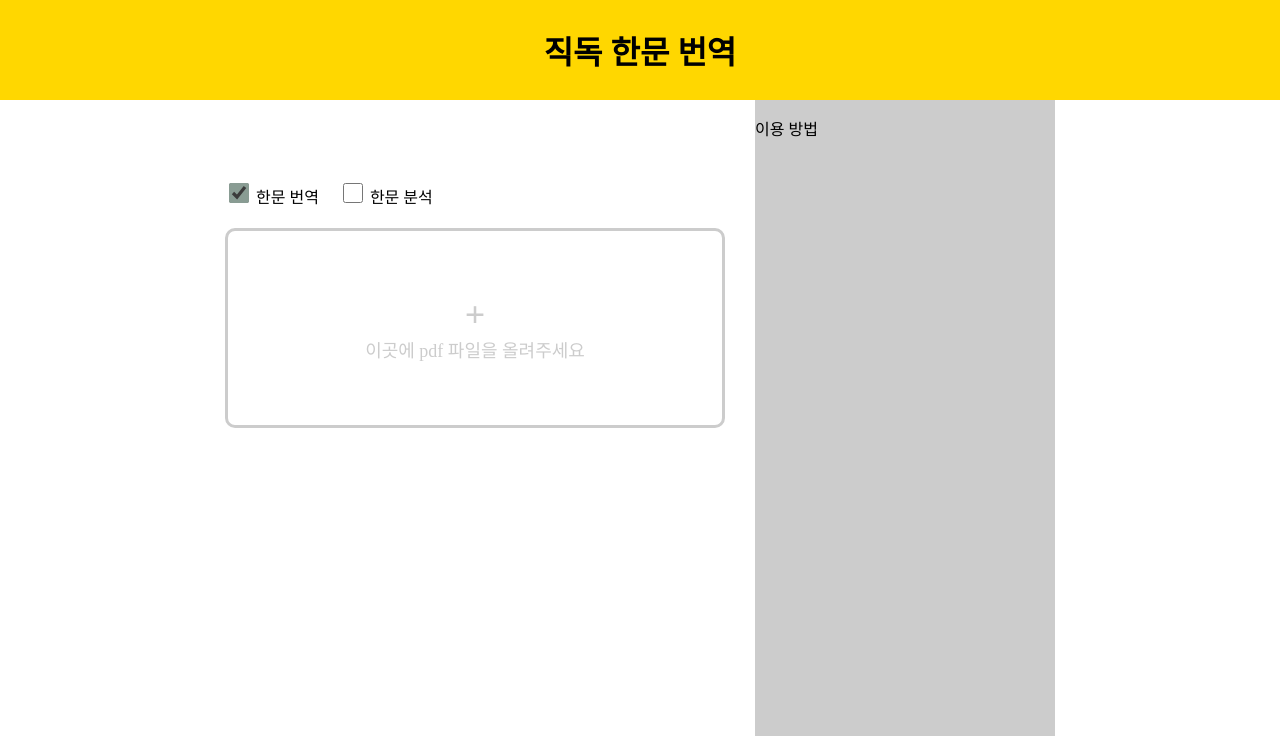
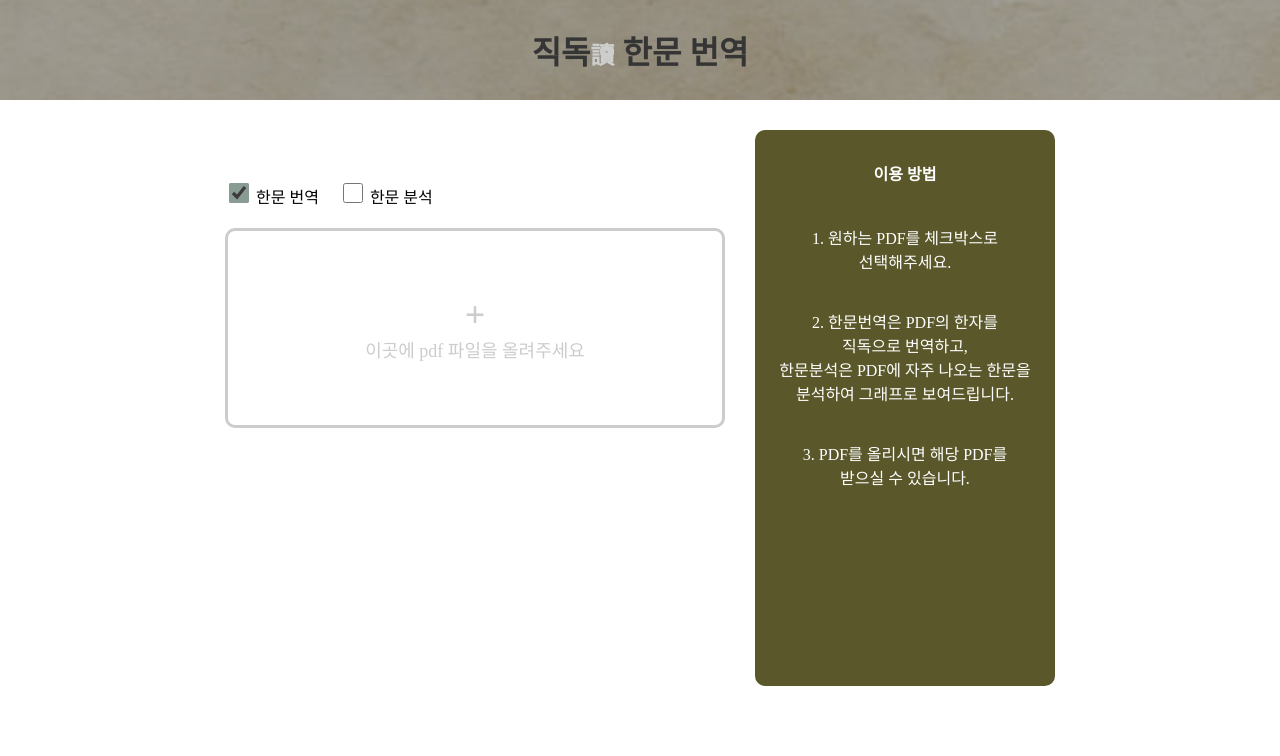
Before and after one commit to gwang1234/Orient_Classical, a Django app: page / in a window 1280 px wide. Shown: the part 44-800 px from the top of the page. Run offline with Django 5.2, Linux system fonts and the light colour scheme.

Commit message:
한문번역 section

```diff
--- a/translation/hanja/static/css/main.css
+++ b/translation/hanja/static/css/main.css
@@ -121,14 +121,38 @@ h1 {
 }
 
 .title {
-    background-color: gold;
+    position: relative;  /* 상위 요소를 기준으로 절대 위치를 설정 */
     width: 100%;
     height: 100px;
-    display: flex;
-    justify-content: center;
-    align-items: center;
+    background-color: #4E4C3E;
+}
+
+.overlay {
+    position: absolute;  /* 이미지가 타이틀 영역 위에 위치 */
+    top: 0;
+    left: 0;
+    width: 100%;
+    height: 100px;
+    background: url('../img/hanji.png') no-repeat center center;
+    background-size: cover;
+    opacity: 0.5; /* 투명도 조절 */
+    z-index: 1;  /* 이미지가 텍스트 아래에 있도록 설정 */
+}
+
+.text {
+    position: absolute;  /* 텍스트를 이미지 위에 배치 */
+    top: 50%;
+    left: 50%;
+    transform: translate(-50%, -50%);  /* 텍스트를 정확히 중앙에 배치 */
+    z-index: 2;  /* 텍스트가 이미지 위에 오도록 설정 */
+    color: #353535;
     font-size: 32px;
     font-weight: 700;
+}
+
+.text span {
+    font-size: 24px;
+    color: #cecece;
 }
 
 .section {
@@ -139,11 +163,29 @@ h1 {
 }
 
 .explain {
-    background-color: #ccc;
+    margin-top: 30px;
+    margin-bottom: 50px;
+    background-color: #5a582b;
+    padding: 15px;
     width: 300px;
+    border-radius: 10px;
+    color: white;
+    display: flex;
+    flex-direction: column;
+    align-items: center;
+}
+
+.explain p:nth-of-type(1) {
+    font-weight: 800;
+}
+
+.explain p:nth-of-type(2) {
+    margin-top: 10px;
+    font-size: 14px;
 }
 
 .translate {
+    /* margin-top: 100px; */
     height: 79.5vh;
     width: 500px;
     /* background-color: yellowgreen; */
--- a/translation/hanja/templates/hanja/main.html
+++ b/translation/hanja/templates/hanja/main.html
@@ -24,7 +24,8 @@
     <section>
         <div class="hanja">
             <div class="title">
-                <div>직독 한문 번역</div>
+                <div class="overlay"></div>
+                <div class="text">직독<span>讀</span> 한문 번역</div>
             </div>
             <div class="section">
                 <div class="translate">
@@ -45,6 +46,17 @@
                 </div>
                 <div class="explain">
                     <p>이용 방법</p>
+                    <p>
+                        <div>1. 원하는 PDF를 체크박스로</div>
+                        <div>선택해주세요.</div><br><br>
+                        <div>2. 한문번역은 PDF의 한자를 </div>
+                        <div>직독으로 번역하고,</div>
+                        <div> 한문분석은 PDF에 자주 나오는 한문을 </div>
+                        <div>분석하여 그래프로 보여드립니다.</div><br><br>
+                        <div>3. PDF를 올리시면 해당 PDF를</div>
+                        <div>받으실 수 있습니다.</div>
+
+                    </p>
                 </div>
             </div>
         </div>
```
Also changed, not shown: translation/hanja/static/img/hanji.png (added), translation/hanja/static/img/person.png (deleted).
